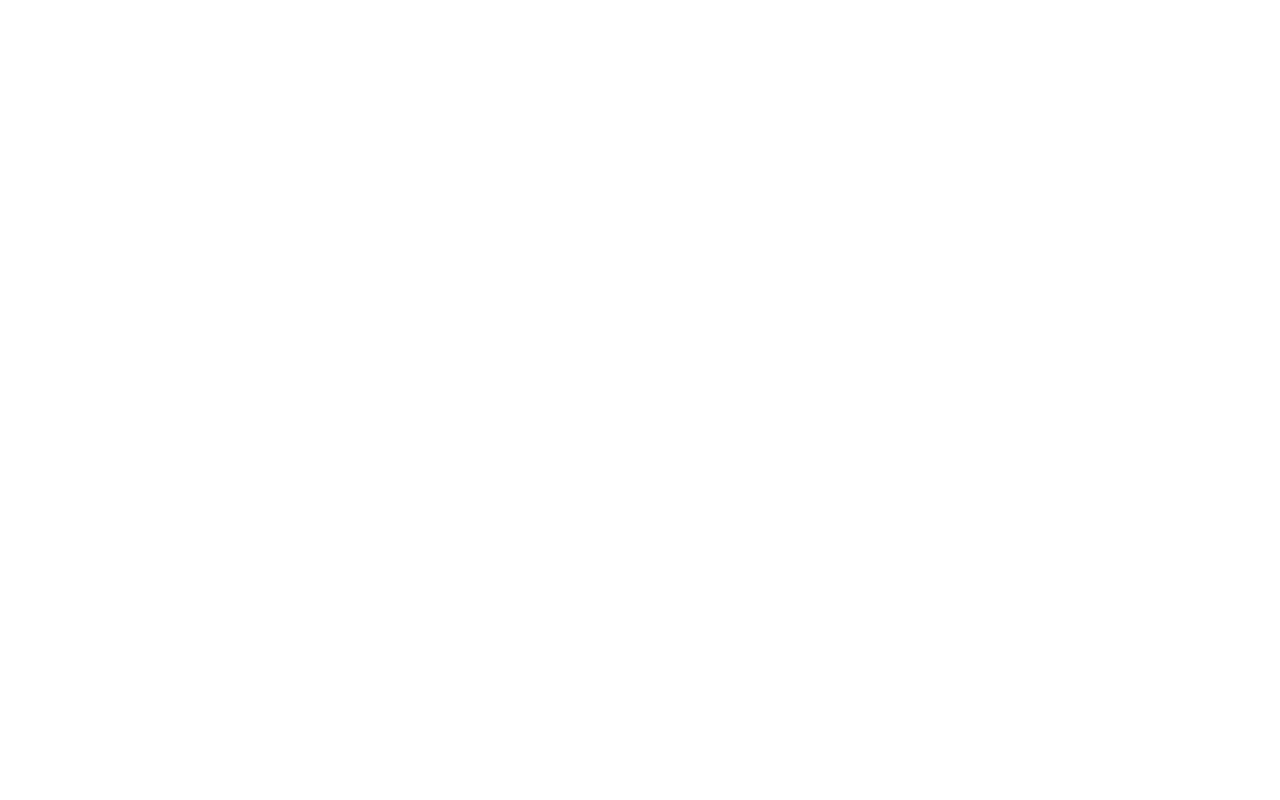
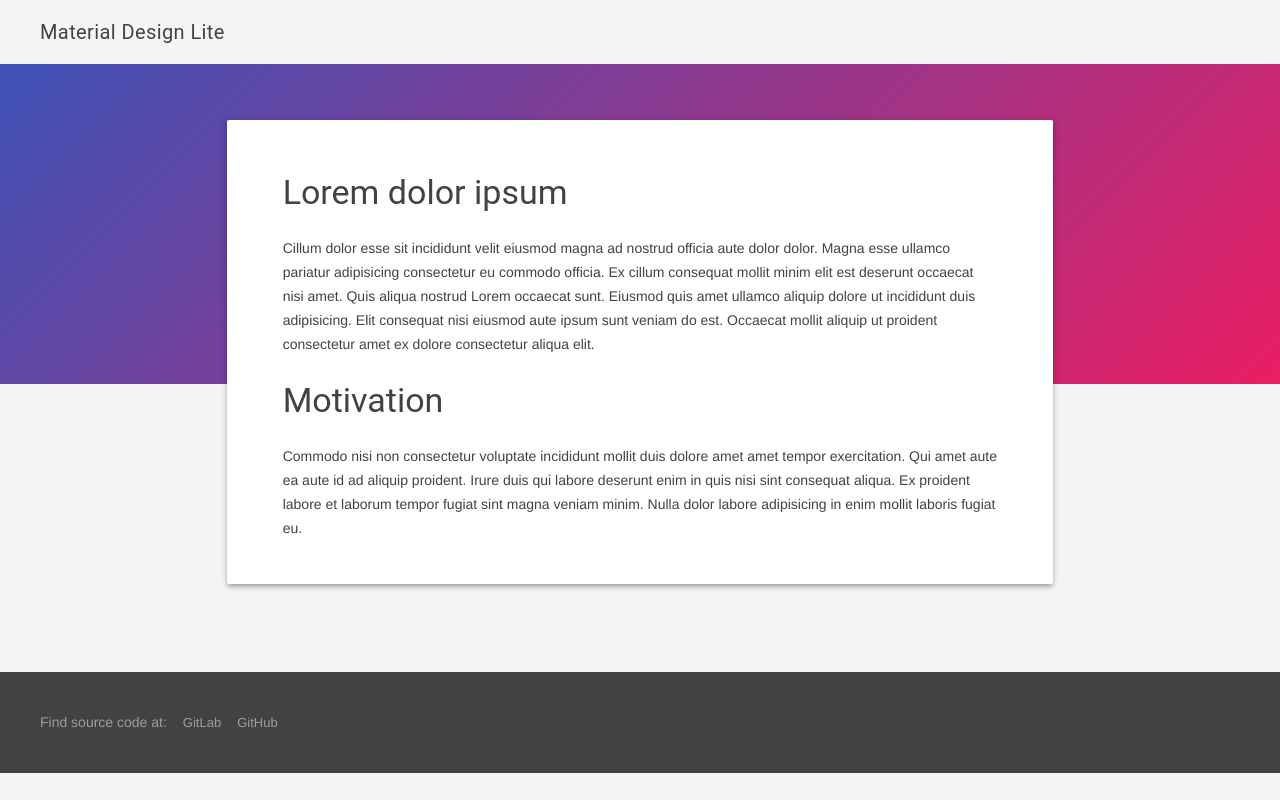
Before and after one commit to jdoubleu/decimal-to-twoscomplement, a website: page index.html in a window 1280 px wide. Drawn offline with nearby package versions, Linux system fonts and the light colour scheme; files that its build step writes are made by us from their sources.

Commit message:
Added some dummy content and styled main layout of page

```diff
--- /dev/null
+++ b/assets/src/styles/_layout.scss
@@ -0,0 +1,65 @@
+/**!
+ * The following css is available at https://github.com/google/material-design-lite/blob/mdl-1.x/templates/article/styles.css.
+ * The 'demo' classes has been renamed to 'page'. There have also been some modifications in form of nesting of some rules
+ *
+ * Copyright 2015 Google Inc. All Rights Reserved.
+ *
+ * Licensed under the Apache License, Version 2.0 (the "License");
+ * you may not use this file except in compliance with the License.
+ * You may obtain a copy of the License at
+ *
+ *      http://www.apache.org/licenses/LICENSE-2.0
+ *
+ * Unless required by applicable law or agreed to in writing, software
+ * distributed under the License is distributed on an "AS IS" BASIS,
+ * WITHOUT WARRANTIES OR CONDITIONS OF ANY KIND, either express or implied.
+ * See the License for the specific language governing permissions and
+ * limitations under the License.
+ */
+.page-layout {
+
+	&.is-small-screen .page-content {
+		padding: 40px 28px;
+	}
+
+	.page-header .mdl-layout__header-row {
+		padding-left: 40px;
+	}
+
+	.page-background {
+		width: 100%;
+		height: 40vh;
+		flex-shrink: 0;
+
+		background: #3f51b5; /* Old browsers */
+		background: -moz-linear-gradient(-45deg, #3f51b5 1%, #e91e63 100%); /* FF3.6-15 */
+		background: -webkit-linear-gradient(-45deg, #3f51b5 1%,#e91e63 100%); /* Chrome10-25,Safari5.1-6 */
+		background: linear-gradient(135deg, #3f51b5 1%,#e91e63 100%); /* W3C, IE10+, FF16+, Chrome26+, Opera12+, Safari7+ */
+		filter: progid:DXImageTransform.Microsoft.gradient( startColorstr='#3f51b5', endColorstr='#e91e63',GradientType=1 ); /* IE6-9 fallback on horizontal gradient */
+	}
+}
+
+.page {
+	margin-top: -35vh;
+	flex-shrink: 0;
+
+	.page-container {
+		max-width: 1600px;
+		width: calc(100% - 16px);
+		margin: 0 auto;
+
+		.page-content {
+			border-radius: 2px;
+			padding: 2em 56px;
+			margin-bottom: 80px;
+		}
+	}
+}
+
+.page-footer {
+	padding-left: 40px;
+
+	.mdl-mini-footer--link-list a {
+		font-size: 13px;
+	}
+}
--- a/assets/src/styles/app.scss
+++ b/assets/src/styles/app.scss
@@ -3,3 +3,5 @@
  *
  * All general style rules will be defined in this file.
  */
+
+@import 'layout';
--- a/index.html
+++ b/index.html
@@ -3,6 +3,7 @@
 	<head>
 		<meta charset="UTF-8">
 		<title>Decimal to Two's Complement Converter</title>
+		<meta name="viewport" content="width=device-width, initial-scale=1.0, minimum-scale=1.0">
 
 		<meta name="author" content="Joshua Westerheide"/>
 
@@ -12,6 +13,46 @@
 		<script defer src="assets/vendor/vue/dist/vue.min.js" type="text/javascript"></script>
 	</head>
 	<body>
+		<div class="page-layout mdl-layout mdl-layout--fixed-header mdl-js-layout mdl-color--grey-100">
+			<header class="page-header mdl-layout__header mdl-layout__header--scroll mdl-color--grey-100 mdl-color-text--grey-800">
+				<div class="mdl-layout__header-row">
+					<span class="mdl-layout-title">Material Design Lite</span>
+				</div>
+			</header>
+			<div class="page-background"></div>
+			<main class="page mdl-layout__content">
+				<div class="page-container mdl-grid">
+					<div class="mdl-cell mdl-cell--2-col mdl-cell--hide-tablet mdl-cell--hide-phone"></div>
+					<div class="page-content mdl-color--white mdl-shadow--4dp content mdl-color-text--grey-800 mdl-cell mdl-cell--8-col">
+						<h3>Lorem dolor ipsum</h3>
+						<p>
+							Cillum dolor esse sit incididunt velit eiusmod magna ad nostrud officia aute dolor dolor.
+							Magna esse ullamco pariatur adipisicing consectetur eu commodo officia. Ex cillum consequat
+							mollit minim elit est deserunt occaecat nisi amet. Quis aliqua nostrud Lorem occaecat sunt.
+							Eiusmod quis amet ullamco aliquip dolore ut incididunt duis adipisicing. Elit consequat nisi
+							eiusmod aute ipsum sunt veniam do est. Occaecat mollit aliquip ut proident consectetur amet
+							ex dolore consectetur aliqua elit.
+						</p>
+						<h3>Motivation</h3>
+						<p>
+							Commodo nisi non consectetur voluptate incididunt mollit duis dolore amet amet tempor
+							exercitation. Qui amet aute ea aute id ad aliquip proident. Irure duis qui labore deserunt
+							enim in quis nisi sint consequat aliqua. Ex proident labore et laborum tempor fugiat sint
+							magna veniam minim. Nulla dolor labore adipisicing in enim mollit laboris fugiat eu.
+						</p>
+					</div>
+				</div>
+				<footer class="page-footer mdl-mini-footer">
+					<div class="mdl-mini-footer--left-section">
+						<ul class="mdl-mini-footer--link-list">
+							<li>Find source code at:</li>
+							<li><a href="#">GitLab</a></li>
+							<li><a href="#">GitHub</a></li>
+						</ul>
+					</div>
+				</footer>
+			</main>
+		</div>
 
 		<script src="assets/dist/scripts/app.js" type="text/javascript"></script>
 	</body>
```
